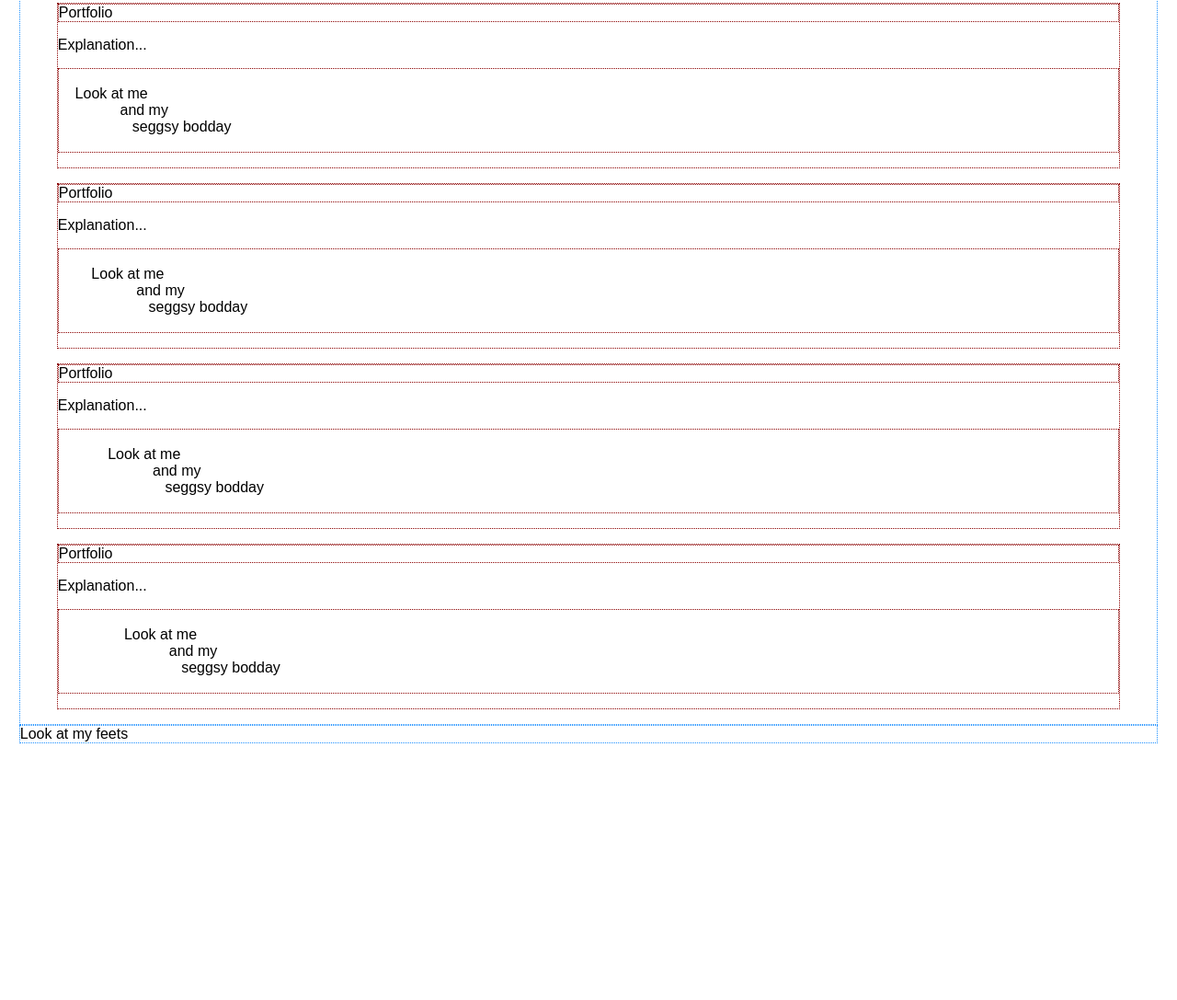
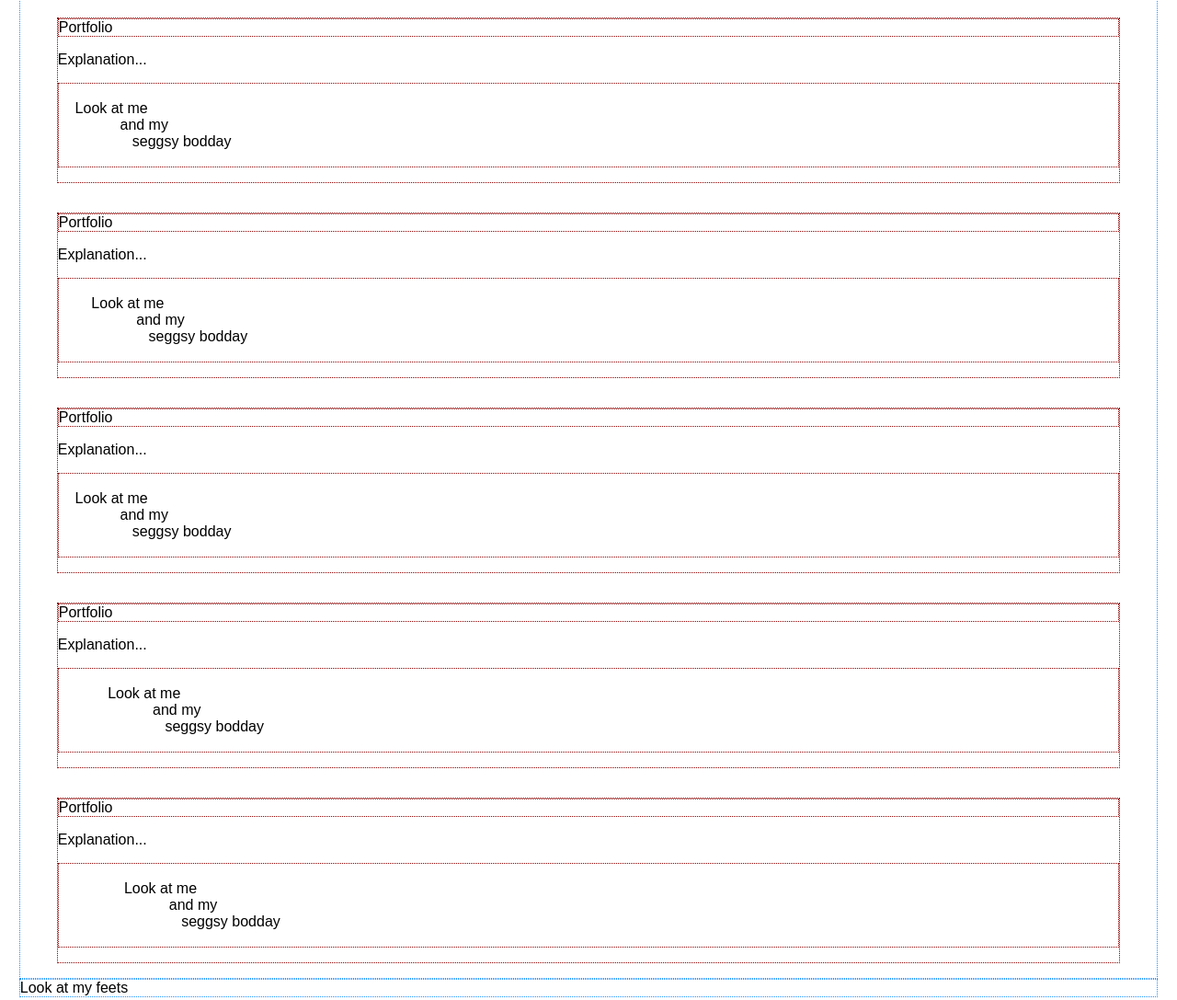
Before and after one commit to EthanGill1988/challenge2, a plain HTML site: page index.html in a window 1280 px wide. Shown: the part 360-1447 px from the top of the page at 92% size. Before the commit the page ends 1184 px from the top, so only its background shows below. Drawn offline with Linux system fonts and the light colour scheme.

Commit message:
expansion of html and css framework

```diff
--- a/index.html
+++ b/index.html
@@ -13,6 +13,7 @@ body>
     </header>
     <main>
         <div class="container">
+            <div class="card">
             <figure id="fig-1">
                 <figcaption>Portfolio</figcaption>
                 <p>Explanation...</p>
@@ -23,7 +24,8 @@ Look at me
               seggsy bodday
                 </pre>
                 </figure>
-
+        </div>
+        <div class="card">
                 <figure id="fig-2">
                     <figcaption>Portfolio</figcaption>
                     <p>Explanation...</p>
@@ -34,8 +36,10 @@ Look at me
                   seggsy bodday
                     </pre>
                     </figure>
+        </div>
 
-                    <figure id="fig-3">
+        <div class="card">
+                <figure id="fig-3">
                         <figcaption>Portfolio</figcaption>
                         <p>Explanation...</p>
                         <pre>
@@ -45,8 +49,23 @@ Look at me
                       seggsy bodday
                         </pre>
                         </figure>
+        </div>
 
-                        <figure id="fig-5">
+        <div class="card">
+            <figure id="fig-4">
+                    <figcaption>Portfolio</figcaption>
+                    <p>Explanation...</p>
+                    <pre>
+
+    Look at me
+               and my
+                  seggsy bodday
+                    </pre>
+                    </figure>
+    </div>
+
+        <div class="card">
+                <figure id="fig-5">
                             <figcaption>Portfolio</figcaption>
                             <p>Explanation...</p>
                             <pre>
@@ -56,8 +75,10 @@ Look at me
                           seggsy bodday
                             </pre>
                             </figure>
+        </div>
 
-                            <figure id="fig-6">
+        <div class="card">
+                <figure id="fig-6">
                                 <figcaption>Portfolio</figcaption>
                                 <p>Explanation...</p>
                                 <pre>
--- a/styles.css
+++ b/styles.css
@@ -1,6 +1,6 @@
 * {
     font-family: sans-serif;
-
+    box-sizing: border-box;
 }
 
 body {
@@ -8,11 +8,21 @@ body {
 
 }
 
+.container  {
+    display: flex;
+    justify-content: space-between;
+    flex-wrap: wrap;
+}
+
 header, main, footer {
     border: dotted dodgerblue 0.5px;
 
 }
 
+.card {
+    flex: 0 0 100%;
+}
+
 figure, figcaption, pre {
     border: dotted darkred 0.5px;
 }
```
